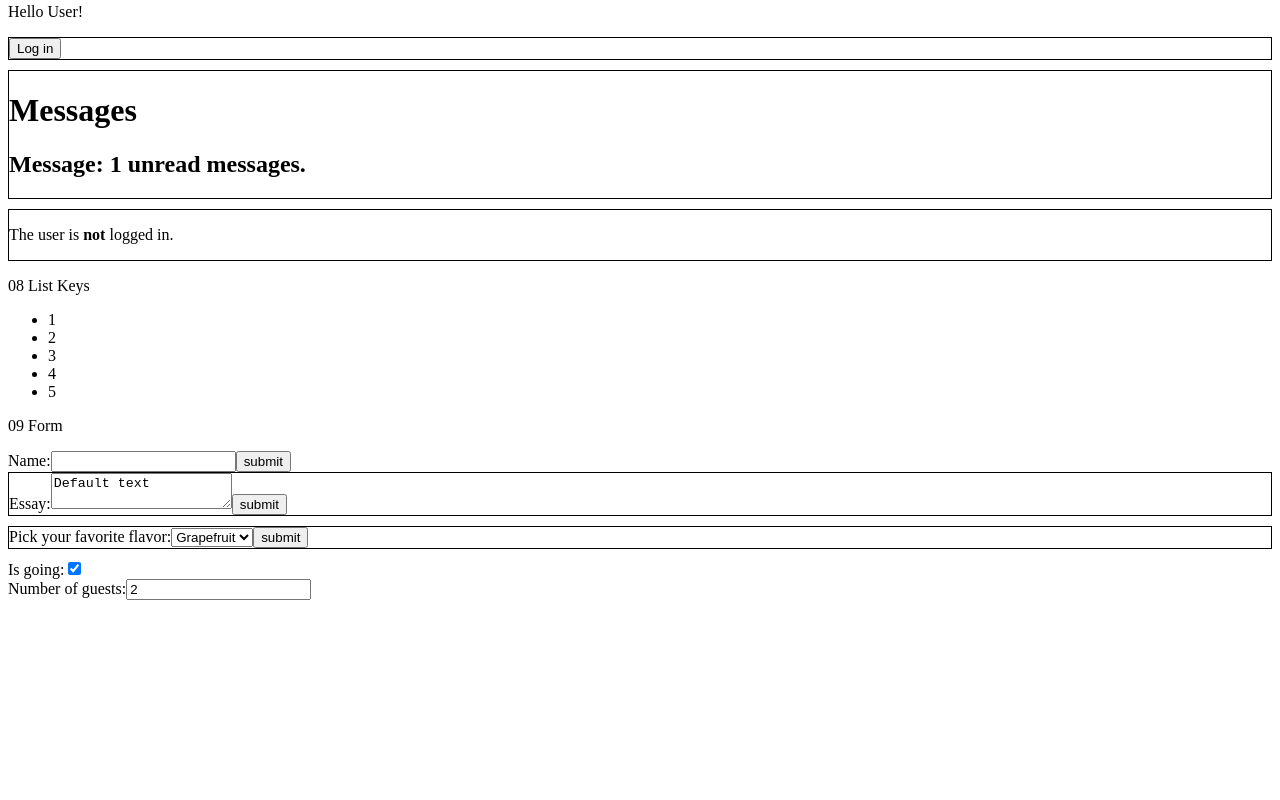
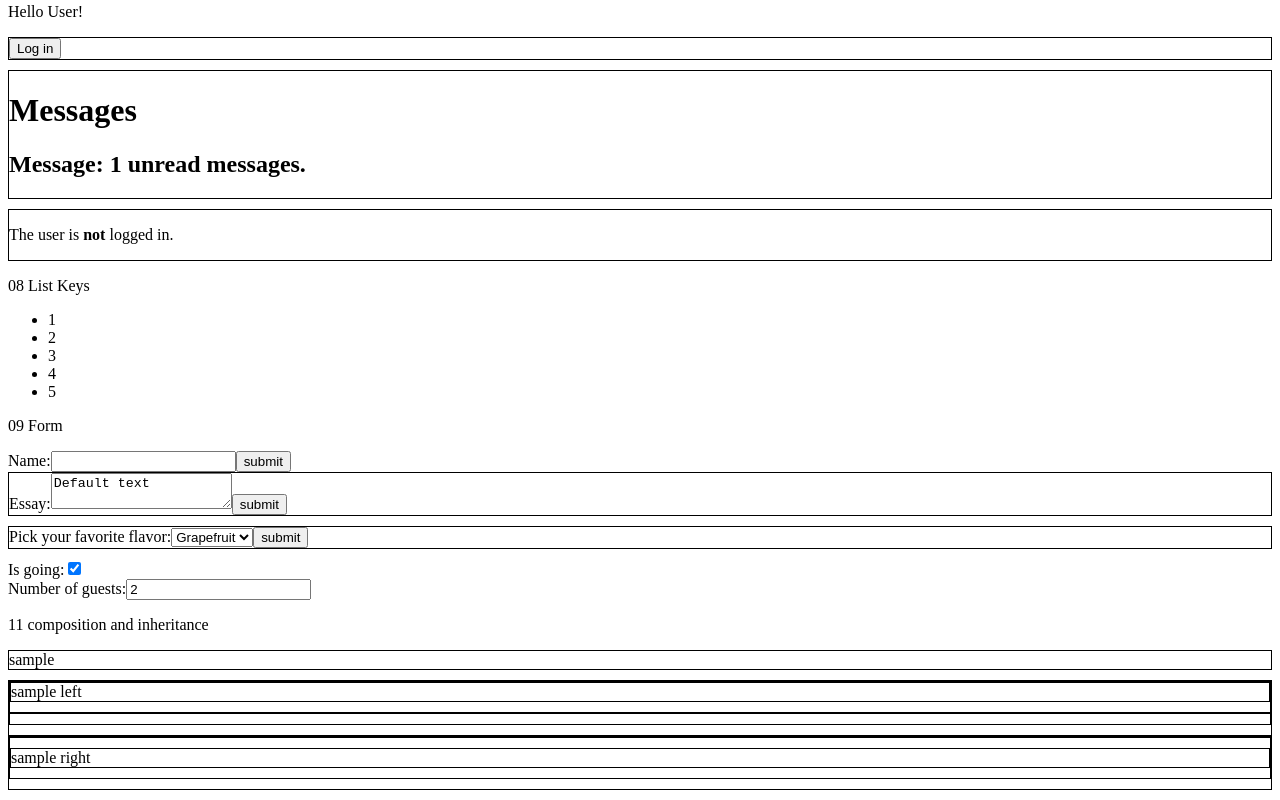
Before and after one commit to 73-hana/react-docs, a React (Vite) app in the folder samplecode/: page / in a window 1280 px wide. Shown: the part 1025-1825 px from the top of the page. Before the commit the page ends 1633 px from the top, so only its background shows below. Built offline with nearby package versions, Linux system fonts and the light colour scheme.

Commit message:
コンポジションのメモ

```diff
--- /dev/null
+++ b/samplecode/src/11-composition-inheritance/react-composition-inheritance-children.jsx
@@ -0,0 +1,9 @@
+import React from "react";
+
+export default function ReactCompositionInheritanceChildren(props) {
+  return (
+    <div>
+      {props.children}
+    </div>
+  )
+}
--- /dev/null
+++ b/samplecode/src/11-composition-inheritance/react-composition-inheritance-handmade-children.jsx
@@ -0,0 +1,23 @@
+import React from "react";
+
+function HandMadeDiv(props) {
+  return (
+    <div>
+      <div>
+        {props.left}
+      </div>
+      <div>
+        {props.right}
+      </div>
+    </div>
+  )
+}
+
+export default function ReactCompositionInheritanceHandmadeChildren() {
+  return (
+    <div>
+      <HandMadeDiv left={<span>sample left</span>} />
+      <HandMadeDiv right={<span>sample right</span>} />
+    </div>
+  );
+}
--- a/samplecode/src/App.jsx
+++ b/samplecode/src/App.jsx
@@ -22,6 +22,8 @@ import ReactFormControlledComponent from "./09-form/react-form-controlled-compon
 import ReactFormTextarea from "./09-form/react-form-textarea";
 import ReactFormSelect from "./09-form/react-form-select";
 import ReactFormMultiInput from "./09-form/react-form-multi-input";
+import ReactCompositionInheritanceChildren from "./11-composition-inheritance/react-composition-inheritance-children";
+import ReactCompositionInheritanceHandmadeChildren from "./11-composition-inheritance/react-composition-inheritance-handmade-children";
 
 export default function App() {
   return (
@@ -55,6 +57,9 @@ export default function App() {
       <ReactFormTextarea />
       <ReactFormSelect />
       <ReactFormMultiInput />
+      <p>11 composition and inheritance</p>
+      <ReactCompositionInheritanceChildren>sample</ReactCompositionInheritanceChildren>
+      <ReactCompositionInheritanceHandmadeChildren />
     </>
   );
 }
```
Also changed, not shown: 2 other files (tests, documents, lock files or other folders).
